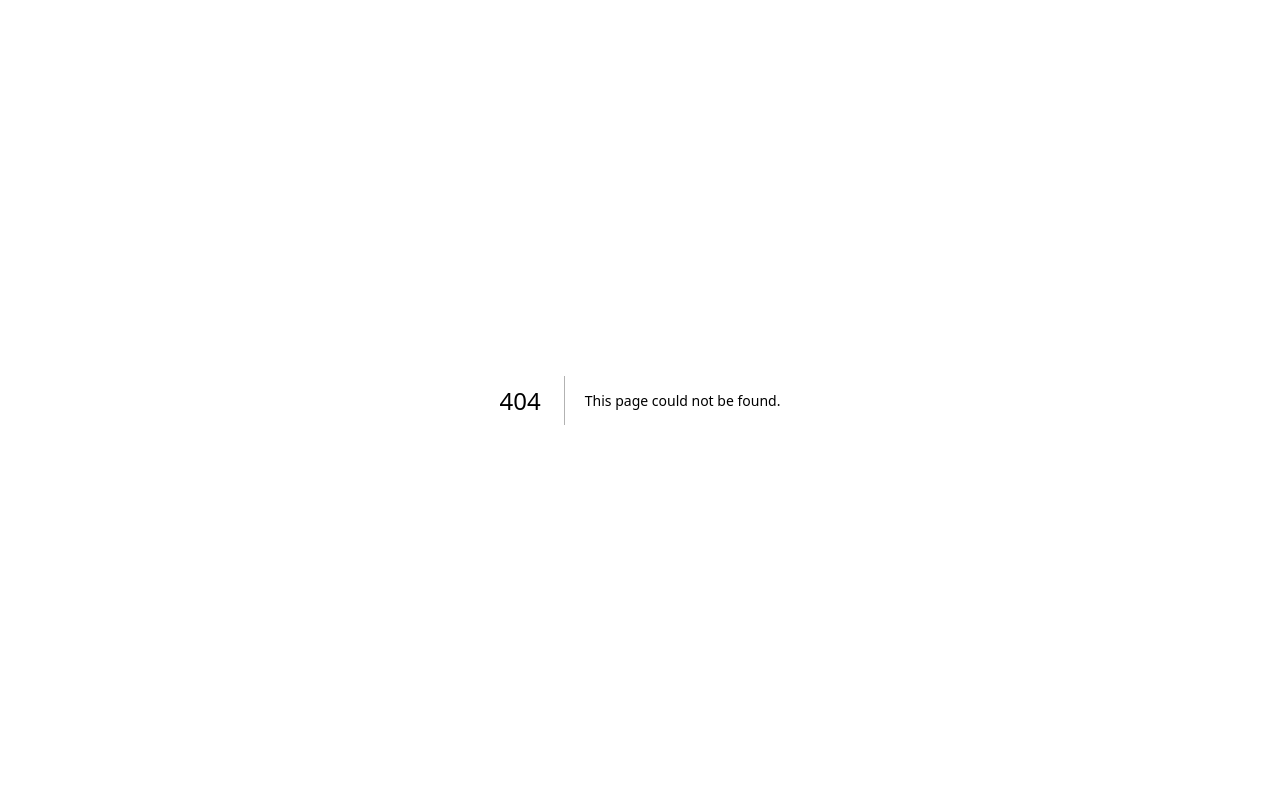
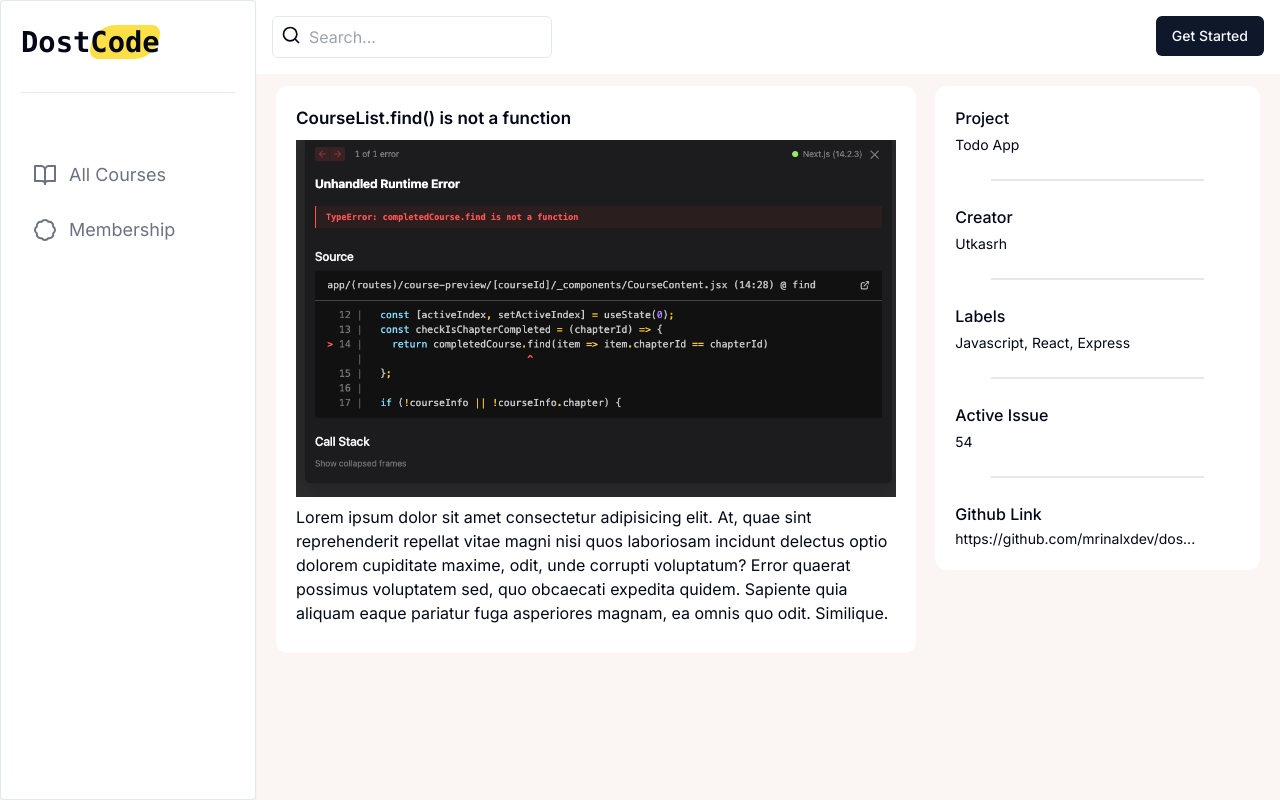
Before and after one commit to mrinalxdev/dostcode, a Next.js app: page /issue-preview/1 in a window 1280 px wide. Before the commit this address had no page. Built offline with nearby package versions, Linux system fonts and the light colour scheme; no server answers.

Commit message:
contribute and issue-preview page added

```diff
--- /dev/null
+++ b/app/(routes)/contribute/_components/IssueCard.jsx
@@ -0,0 +1,25 @@
+import React from 'react'
+import Image from 'next/image'
+import Link from 'next/link'
+
+const IssueCard = ({ item }) => {
+    return (
+        <Link className='w-3/12' href={'/issue-preview/' + item.id}>
+            <div className='w-full py-2 rounded-xl hover:shadow-md my-3'>
+                <Image
+                    src={item.img}
+                    width={770}
+                    height={150}
+                    className="rounded-t-xl object-center h-20 mx-auto"
+                />
+
+                <h2 className='my-2 text-center'>{item.name}</h2>
+                <div className='flex mx-auto justify-center w-5/6 flex-wrap'>
+                    {item.tags.map((tag) => { return <p className='text-xs mx-[2px] my-[2px] px-[5px] rounded-sm bg-gray-400'>{tag}</p> })}
+                </div>
+            </div>
+        </Link>
+    )
+}
+
+export default IssueCard
--- /dev/null
+++ b/app/(routes)/contribute/_components/IssueList.jsx
@@ -0,0 +1,79 @@
+import React from 'react'
+import IssueCard from './IssueCard'
+import {
+    Select,
+    SelectContent,
+    SelectItem,
+    SelectTrigger,
+    SelectValue,
+} from "@/components/ui/select";
+
+const IssueList = () => {
+    const Issue = [
+        {
+            id: 1,
+            name: "Todo app",
+            img: 'https://imgs.search.brave.com/iKKfxPCK27H-OZffkoZVPnqrOMwsY0IkaegAjj7sL3E/rs:fit:500:0:0/g:ce/aHR0cHM6Ly91cGxv/YWQud2lraW1lZGlh/Lm9yZy93aWtpcGVk/aWEvY29tbW9ucy84/Lzg0L1Nwb3RpZnlf/aWNvbi5zdmc.svg',
+            tags: ['javascript', 'react', 'node js', 'MongoDB', 'Express', 'Prisma'],
+            author: "Utkarsh"
+        },
+        {
+            id: 2,
+            name: "Todo app",
+            img: 'https://imgs.search.brave.com/iKKfxPCK27H-OZffkoZVPnqrOMwsY0IkaegAjj7sL3E/rs:fit:500:0:0/g:ce/aHR0cHM6Ly91cGxv/YWQud2lraW1lZGlh/Lm9yZy93aWtpcGVk/aWEvY29tbW9ucy84/Lzg0L1Nwb3RpZnlf/aWNvbi5zdmc.svg',
+            tags: ['javascript', 'react', 'node js'],
+            author: "Utkarsh"
+        },
+        {
+            id: 3,
+            name: "Todo app",
+            img: 'https://imgs.search.brave.com/iKKfxPCK27H-OZffkoZVPnqrOMwsY0IkaegAjj7sL3E/rs:fit:500:0:0/g:ce/aHR0cHM6Ly91cGxv/YWQud2lraW1lZGlh/Lm9yZy93aWtpcGVk/aWEvY29tbW9ucy84/Lzg0L1Nwb3RpZnlf/aWNvbi5zdmc.svg',
+            tags: ['javascript', 'react', 'node js'],
+            author: "Utkarsh"
+        },
+        {
+            id: 4,
+            name: "Todo app",
+            img: 'https://imgs.search.brave.com/iKKfxPCK27H-OZffkoZVPnqrOMwsY0IkaegAjj7sL3E/rs:fit:500:0:0/g:ce/aHR0cHM6Ly91cGxv/YWQud2lraW1lZGlh/Lm9yZy93aWtpcGVk/aWEvY29tbW9ucy84/Lzg0L1Nwb3RpZnlf/aWNvbi5zdmc.svg',
+            tags: ['javascript', 'react', 'node js'],
+            author: "Utkarsh"
+        },
+        {
+            id: 5,
+            name: "Todo app",
+            img: 'https://imgs.search.brave.com/iKKfxPCK27H-OZffkoZVPnqrOMwsY0IkaegAjj7sL3E/rs:fit:500:0:0/g:ce/aHR0cHM6Ly91cGxv/YWQud2lraW1lZGlh/Lm9yZy93aWtpcGVk/aWEvY29tbW9ucy84/Lzg0L1Nwb3RpZnlf/aWNvbi5zdmc.svg',
+            tags: ['javascript', 'react', 'node js'],
+            author: "Utkarsh"
+        },
+
+    ]
+    return (
+        <div className='px-5 py-2 bg-white rounded-lg mt-5 flex flex-col'>
+            <div className="flex items-center justify-between">
+                <h2 className="text-[20px] font-sans font-bold text-primary">
+                    All Issues
+                </h2>
+
+                <Select>
+                    <SelectTrigger className="w-[180px]">
+                        <SelectValue placeholder="Issues" />
+                    </SelectTrigger>
+                    <SelectContent>
+                        <SelectItem value="light">All</SelectItem>
+                        <SelectItem value="dark">Language Specefic</SelectItem>
+                        <SelectItem value="system">Frontend Specefic</SelectItem>
+                        <SelectItem value="system">Backend Specefic</SelectItem>
+                    </SelectContent>
+                </Select>
+            </div>
+            <div className='flex flex-wrap'>
+                {Issue?.map((item) => {
+                    return (<IssueCard item={item} />)
+                })}
+            </div>
+
+        </div>
+    )
+}
+
+export default IssueList
--- /dev/null
+++ b/app/(routes)/contribute/page.jsx
@@ -0,0 +1,24 @@
+import React from 'react'
+import IssueList from './_components/IssueList'
+
+const Page = () => {
+
+    return (
+        <div className='p-5'>
+            <div className="flex gap-5 items-center bg-white p-5 rounded-md">
+                <div>
+                    <h2 className="text-[2rem] font-bold">
+                        Dare to{" "}
+                        <span className="bg-yellow-300 rounded-tl-[100px] rounded-br-[100px]">
+                            Solve
+                        </span>
+                    </h2>
+                    <h2 className="text-gray-400">Explore, Learn and create Solutions for Open Source Challenges</h2>
+                </div>
+            </div>
+            <IssueList></IssueList>
+        </div>
+    )
+}
+
+export default Page
--- /dev/null
+++ b/app/(routes)/issue-preview/[issueId]/page.jsx
@@ -0,0 +1,45 @@
+import Image from 'next/image'
+import React from 'react'
+
+const Page = ({ params }) => {
+
+    return (
+        <div className='flex mx-5 my-3 justify-between'>
+            <div className='bg-white rounded-xl p-5 w-[65%]'>
+                <h2 className="text-[17px] font-semibold">CourseList.find() is not a function</h2>
+                <div className='mt-2'>
+                    <Image src={'/error_img.png'} width={770} height={150} className='w-full' />
+                    <p className='my-2'>Lorem ipsum dolor sit amet consectetur adipisicing elit. At, quae sint reprehenderit repellat vitae magni nisi quos laboriosam incidunt delectus optio dolorem cupiditate maxime, odit, unde corrupti voluptatum? Error quaerat possimus voluptatem sed, quo obcaecati expedita quidem. Sapiente quia aliquam eaque pariatur fuga asperiores magnam, ea omnis quo odit. Similique.</p>
+                </div>
+            </div>
+            <div className='w-[33%] h-fit rounded-xl bg-white flex-col p-5'>
+                <div>
+                    <h2 className='font-medium text-base'>Project</h2>
+                    <h2 className='text-[14px] mt-1'>Todo App</h2>
+                </div>
+                <hr className='w-3/4 mx-auto h-[2px] bg-gray-200 my-6' />
+                <div>
+                    <h2 className='font-medium text-base'>Creator</h2>
+                    <h2 className='text-[14px] mt-1'>Utkasrh</h2>
+                </div>
+                <hr className='w-3/4 mx-auto h-[2px] bg-gray-200 my-6' />
+                <div>
+                    <h2 className='font-medium text-base'>Labels</h2>
+                    <h2 className='text-[14px] mt-1'>Javascript, React, Express</h2>
+                </div>
+                <hr className='w-3/4 mx-auto h-[2px] bg-gray-200 my-6' />
+                <div>
+                    <h2 className='font-medium text-base'>Active Issue</h2>
+                    <h2 className='text-[14px] mt-1'>54</h2>
+                </div>
+                <hr className='w-3/4 mx-auto h-[2px] bg-gray-200 my-6' />
+                <div>
+                    <h2 className='font-medium text-base'>Github Link</h2>
+                    <a href='https://github.com/mrinalxdev/dostcode/issues/1' className='text-[14px] mt-1'>https://github.com/mrinalxdev/dos...</a>
+                </div>
+            </div>
+        </div>
+    )
+}
+
+export default Page
```
Also changed, not shown: public/error_img.png (added).
